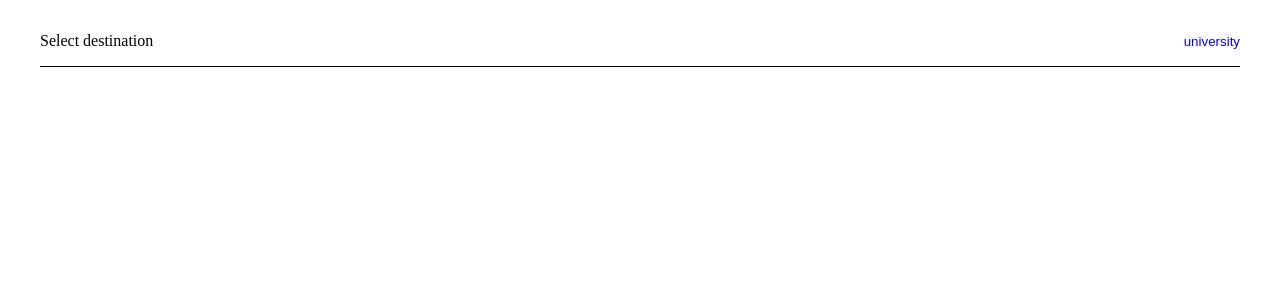
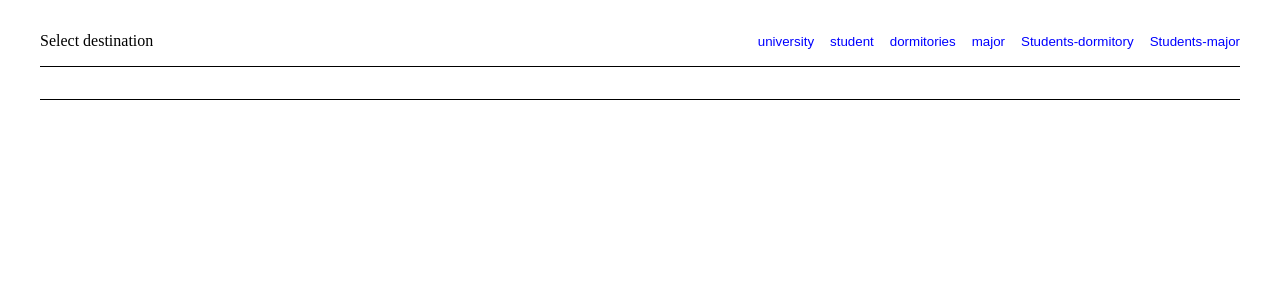
Before and after one commit to Astaree/bazydanych, a Flask app: page / in a window 1280 px wide. Shown: the top 300 px of the page. Run offline with Flask 3, Linux system fonts and the light colour scheme.

Commit message:
added routes

```diff
--- a/realacyjna/server/app.py
+++ b/realacyjna/server/app.py
@@ -20,8 +20,8 @@ api.add_resource(University, '/api/university/<int:id>')
 api.add_resource(UniversityList, '/api/university')
 
 # Add routes for the Major resource
-api.add_resource(Major, '/api/major/<int:id>')
-api.add_resource(MajorList, '/api/major')
+api.add_resource(Major, '/api/majors/<int:id>')
+api.add_resource(MajorList, '/api/majors')
 
 # Add routes for the Student resource
 api.add_resource(Student, '/api/students/<int:id>')
--- a/realacyjna/server/models/studnet.py
+++ b/realacyjna/server/models/studnet.py
@@ -50,7 +50,7 @@ class StudentModel:
         return students
 
     def update(self, id, name, surname, email, date_of_birth, gender, enrollment_date, leave_date):
-        query = 'UPDATE student SET name = ?, surname = ?, email = ?, date_of_birth = ?, gender = ?, , enrollment_date = ?, leave_date =? WHERE id = ?'
+        query = 'UPDATE student SET name = ?, surname = ?, email = ?, date_of_birth = ?, gender = ?,  enrollment_date = ?, leave_date =? WHERE id = ?'
         self.cursor.execute(query, (name, surname, email,
                             date_of_birth, gender, enrollment_date, leave_date, id))
         self.connection.commit()
--- a/realacyjna/server/models/university.py
+++ b/realacyjna/server/models/university.py
@@ -5,7 +5,7 @@ class UniversityModel:
         self.db = Database('baza.db')
 
     def create(self, name, location, dean_name):
-        query = 'INSERT INTO university (name, location, dean_name) VALUES (?, ?, ?)'
+        query = 'INSERT INTO university (name, location, dean_name, student_count) VALUES (?, ?, ?, 0)'
         self.db.execute(query, (name, location, dean_name))
         self.db.commit()
 
@@ -23,7 +23,7 @@ class UniversityModel:
         query = 'SELECT * FROM university WHERE id = ?'
         result = self.db.execute(query, (id,)).fetchone()
         if result:
-            university = {'id': result['id'], 'name': result['name'], 'location': result['location'], 'dean_name': result['dean_name'], 'student_count': row['student_count']}
+            university = {'id': result['id'], 'name': result['name'], 'location': result['location'], 'dean_name': result['dean_name'], 'student_count': result['student_count']}
             return university
         return None
 
--- a/realacyjna/server/resources/dormitory.py
+++ b/realacyjna/server/resources/dormitory.py
@@ -53,7 +53,8 @@ class DormitoryList(Resource):
         self.model = DormitoryModel()
 
     def get(self):
-        return {'faculties': self.model.read_all()}, 200
+        dormitories = self.model.read_all()
+        return dormitories, 200
 
 def post(self):
         data = Dormitory.parser.parse_args()
--- a/realacyjna/server/resources/major.py
+++ b/realacyjna/server/resources/major.py
@@ -50,7 +50,8 @@ class MajorList(Resource):
         self.model = MajorModel()
 
     def get(self):
-        return {'majors': self.model.read_all()}, 200
+        majors = self.model.read_all()
+        return majors, 200
 
 def post(self):
 
--- a/realacyjna/server/resources/student.py
+++ b/realacyjna/server/resources/student.py
@@ -9,7 +9,6 @@ class Student(Resource):
     parser.add_argument('email', type=str, required=True, help='Email is a required field.')
     parser.add_argument('date_of_birth', type=Date, required=True, help='Date of birth is a required field.')
     parser.add_argument('gender', type=str, required=True, help='Gender is a required field.')
-    parser.add_argument('major', type=str, required=True, help='Major is a required field.')
     parser.add_argument('join_date', type=Date, required=True, help='Major is a required field.')
     parser.add_argument('leave_date', type=Date, required=True, help='Major is a required field.')
 
@@ -30,10 +29,9 @@ class Student(Resource):
         email = data['email']
         date_of_birth = data['date_of_birth']
         gender = data['gender']
-        major = data['major']
 
         if self.model.read_one(id):
-            self.model.update(id, name, surname, email, date_of_birth, gender, major)
+            self.model.update(id, name, surname, email, date_of_birth, gender)
             return {'message': 'Student updated successfully.'}, 200
         return {'message': 'Student not found'}, 404
 
@@ -50,7 +48,7 @@ class StudentList(Resource):
 
     def get(self):
         students = self.model.read_all()
-        return {'students': students}, 200
+        return students, 200
 
     def post(self):
         data = Student.parser.parse_args()
--- a/realacyjna/server/resources/student_dormitory.py
+++ b/realacyjna/server/resources/student_dormitory.py
@@ -42,7 +42,8 @@ class StudentDormList(Resource):
         self.model = StudentDormModel()
 
     def get(self):
-        return {'student_dormitories': self.model.read_all()}, 200
+        stud_dorm = self.model.read_all()
+        return stud_dorm, 200
 
     def post(self):
         data = StudentDormModel.parser.parse_args()
--- a/realacyjna/server/resources/student_major.py
+++ b/realacyjna/server/resources/student_major.py
@@ -42,7 +42,8 @@ class StudentMajorList(Resource):
         self.model = StudentMajorModel()
 
     def get(self):
-        return {'student_faculties': self.model.read_all()}, 200
+        student_faculties = self.model.read_all()
+        return student_faculties, 200
 
     def post(self, id):
         if self.model.read_one(id):
--- a/realacyjna/server/resources/university.py
+++ b/realacyjna/server/resources/university.py
@@ -40,7 +40,6 @@ class UniversityList(Resource):
 
     def get(self):
         universities = self.model.read_all()
-        print(universities)
         return universities, 200
 
     def post(self):
@@ -48,6 +47,6 @@ class UniversityList(Resource):
         name = data['name']
         location = data['location']
         dean_name = data['dean_name']
-
+        print("passed parser")
         self.model.create(name, location, dean_name)
         return {'message': 'University created successfully.'}, 201
--- a/realacyjna/server/static/styles/style.css
+++ b/realacyjna/server/static/styles/style.css
@@ -66,3 +66,28 @@ table td {
 table tr:nth-child(even) {
   background-color: #f2f2f2;
 }
+
+.nav-table {
+  display: flex;
+  justify-content: start;
+  align-items: center;
+  padding: 1rem 0;
+  border-bottom: 1px solid #000;
+  margin-bottom: 1rem;
+}
+
+.nav-table li {
+  margin-left: 1rem;
+  list-style: none;
+}
+
+.nav-table li button {
+  color: blue;
+  border: none;
+  background-color: transparent;
+  cursor: pointer;
+}
+
+.nav-table li button:hover {
+  text-decoration: underline;
+}
--- a/realacyjna/server/static/styles/style.sass
+++ b/realacyjna/server/static/styles/style.sass
@@ -63,3 +63,26 @@ table {
     background-color: #f2f2f2;
   }
 }
+
+.nav-table{
+  display: flex;
+  justify-content: start;
+  align-items: center;
+  padding: 1rem 0;
+  border-bottom: 1px solid #000;
+  margin-bottom: 1rem;
+
+  li{
+    margin-left: 1rem;
+    list-style: none;
+    button{
+      color: blue;
+      border: none;
+      background-color: transparent;
+      cursor: pointer;
+      &:hover{
+        text-decoration: underline;
+      }
+    }
+  }
+}
--- a/realacyjna/server/templates/index.html
+++ b/realacyjna/server/templates/index.html
@@ -13,14 +13,19 @@
     <div class="wrapper">
         <div class="header">
             <p>Select destination</p>
-
             <ul class="nav">
                 <li><button onclick="getTable('university')">university</button></li>
-
+                <li><button onclick="getTable('students')">student</button></li>
+                <li><button onclick="getTable('dormitories')">dormitories</button></li>
+                <li><button onclick="getTable('majors')">major</button></li>
+                <li><button onclick="getTable('students_dormitory')">Students-dormitory</button></li>
+                <li><button onclick="getTable('students_major')">Students-major</button></li>
             </ul>
-
         </div>
         <main>
+            <div>
+                <ul id="nav_table" class="nav-table"></ul>
+            </div>
             <table id="table-data">
 
             </table>
```
Also changed, not shown: realacyjna/server/models/student_dormitory.py (+6 -6 lines), realacyjna/server/static/scripts/script.js (+33 -4 lines), realacyjna/server/baza.db.
